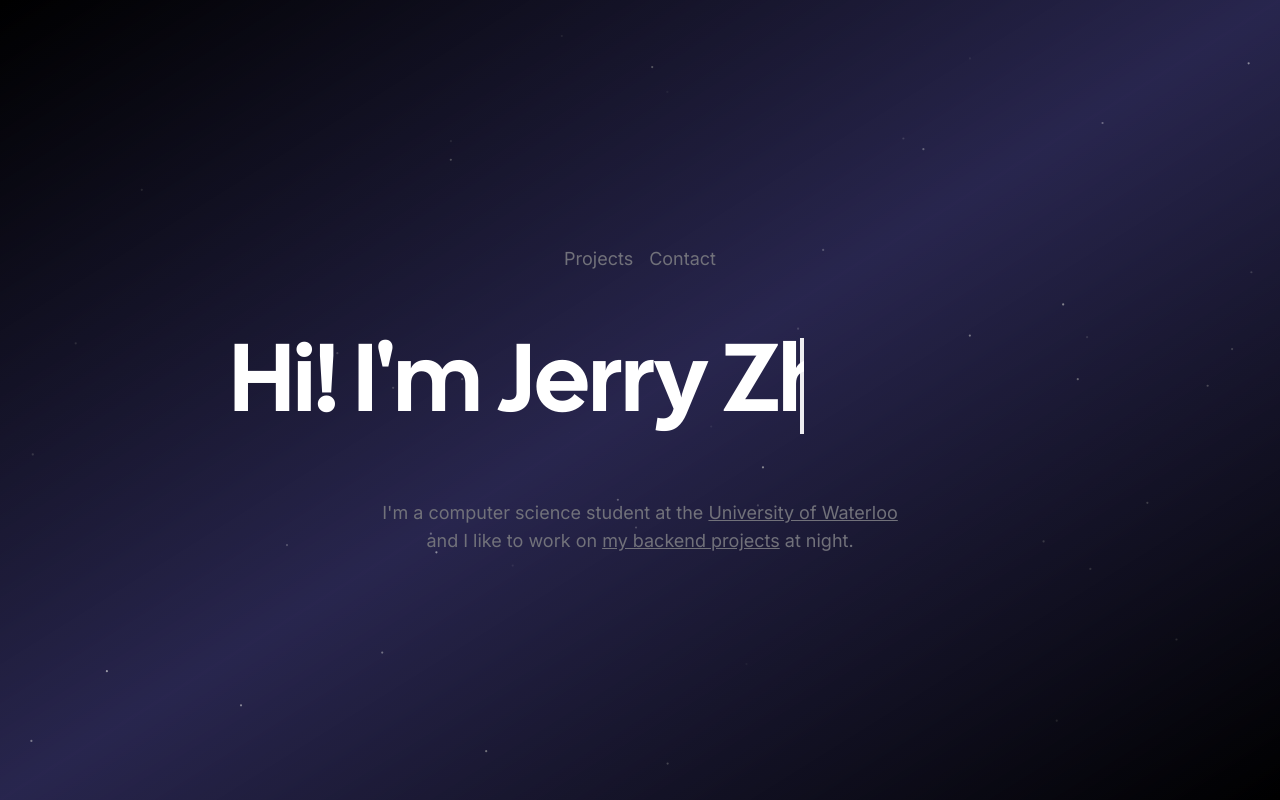
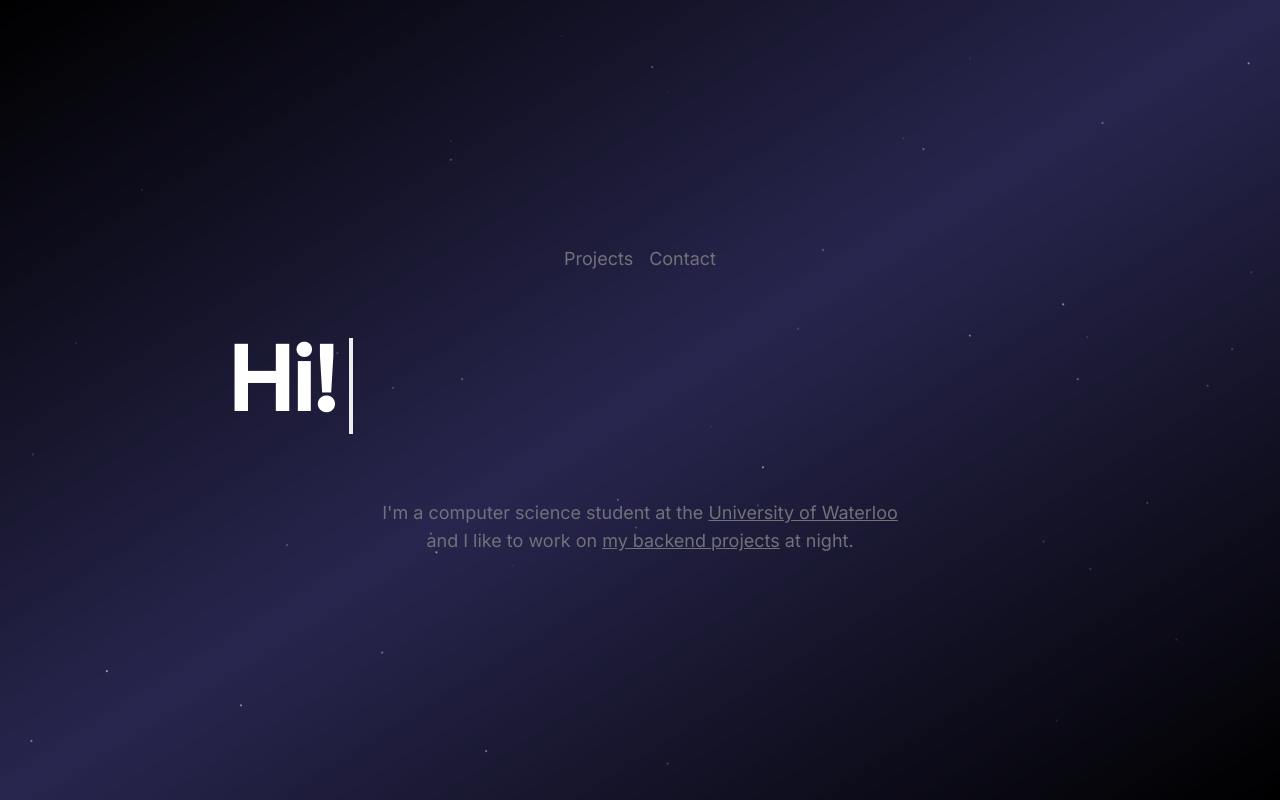
Before and after one commit to Jerryzjx/personal-website, a Next.js app: page / in a window 1280 px wide. Built offline with nearby package versions, Linux system fonts and the light colour scheme; no server answers; what tailwindcss-debug-screens would draw is missing.

Commit message:
modified page.tsx

```diff
--- a/tailwind.config.js
+++ b/tailwind.config.js
@@ -38,7 +38,7 @@ module.exports = {
 			},
 			animation: {
 				"fade-in": "fade-in 3s ease-in-out forwards",
-				typing: "typing 2s steps(20) infinite alternate, blink .7s infinite",
+				typing: "typing 2.5s steps(20) infinite alternate, blink .7s infinite",
 				"fade-left": "fade-left 3s ease-in-out forwards",
 				"fade-right": "fade-right 3s ease-in-out forwards",
 			},
```
